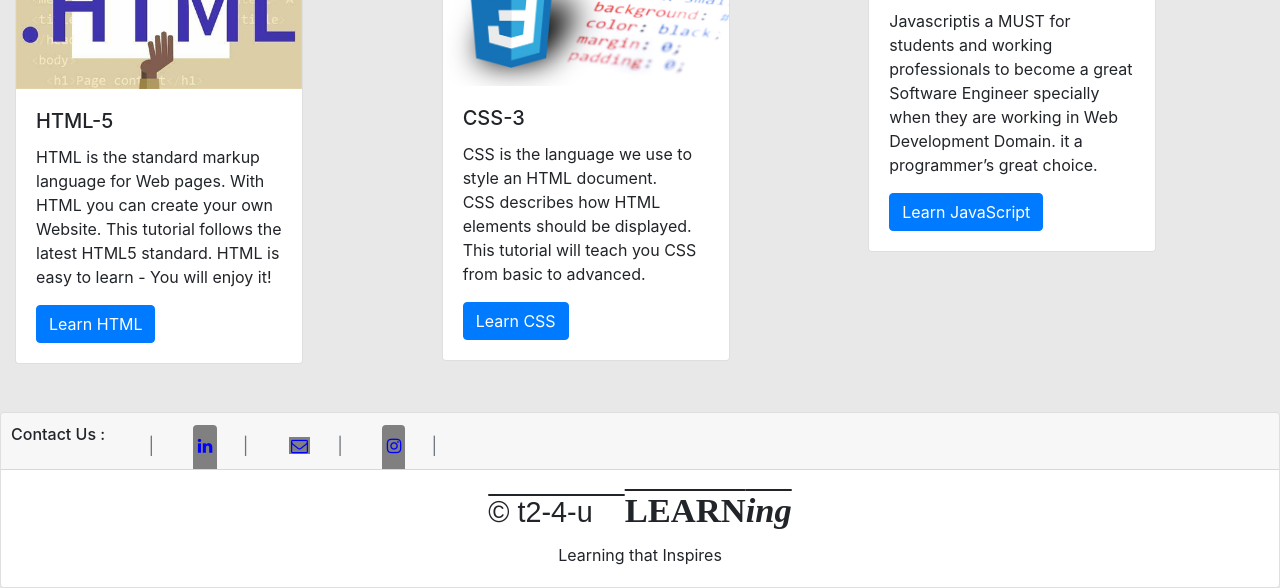
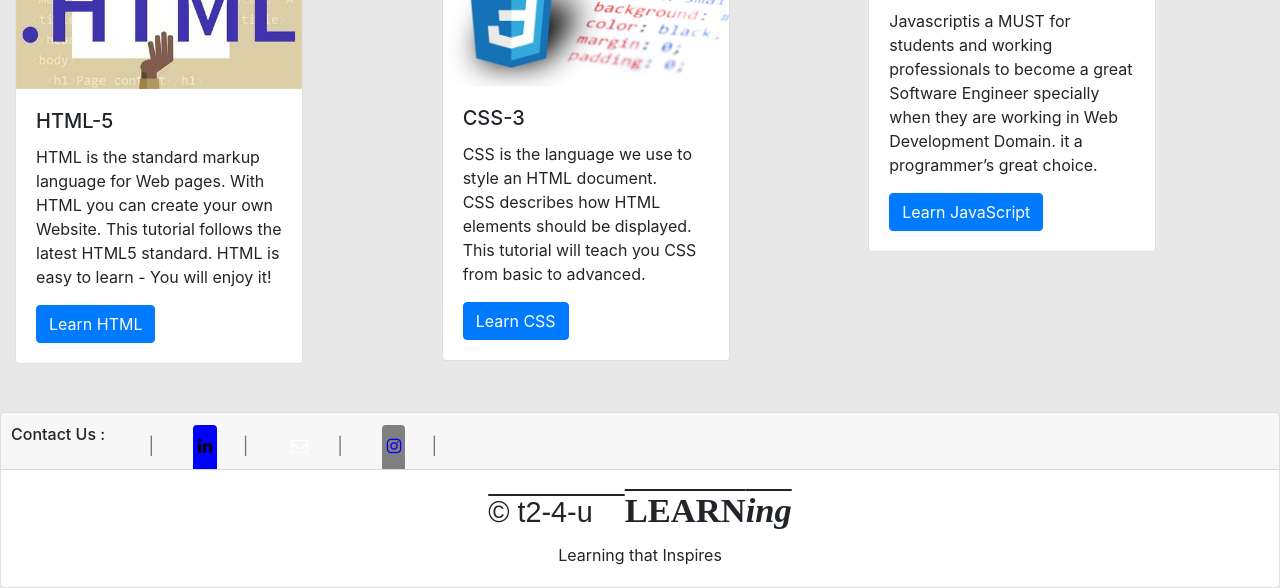
Before and after one commit to sougatamandalt2/LearningWebsite, a plain HTML site: page index.html in a window 1280 px wide. Shown: the part 952-1540 px from the top of the page. Drawn offline with nearby package versions, Linux system fonts and the light colour scheme.

Commit message:
Update index.html

```diff
--- a/index.html
+++ b/index.html
@@ -149,11 +149,11 @@
                     <a class="nav-link disabled" href="#" tabindex="-1" aria-disabled="true">|</a>
                     <li class="nav-item">
 
-                        <a class="nav-link" href="https://www.linkedin.com/in/sougatamandalt2" style = "color:blue; background:grey" target="_blank"><i class="fa fa-fw fa-linkedin"></i></a>
+                        <a class="nav-link" href="https://www.linkedin.com/in/sougatamandalt2" style = "color:black; background:blue" target="_blank"><i class="fa fa-fw fa-linkedin"></i></a>
                       </li>
                       <a class="nav-link disabled" href="#" tabindex="-1" aria-disabled="true">|</a>
                         <li class="nav-item">
-                        <a class="nav-link" href="#"><i class="fa fa-fw fa-envelope-o" style = "color:blue; background:grey"></i></a>
+                        <a class="nav-link" href="#"><i class="fa fa-fw fa-envelope-o"></i></a>
                       </li>
                         <a class="nav-link disabled" href="#" tabindex="-1" aria-disabled="true">|</a>
                         <li class="nav-item">
```
